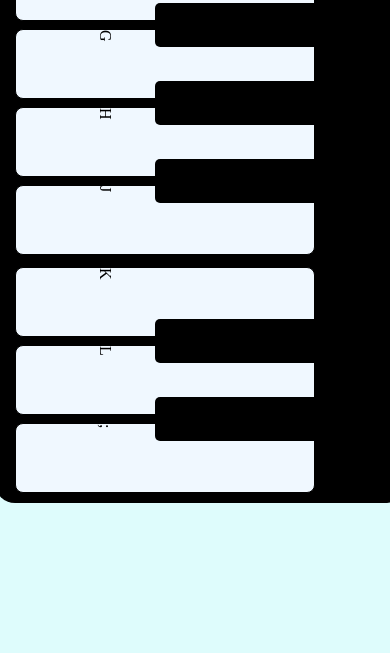
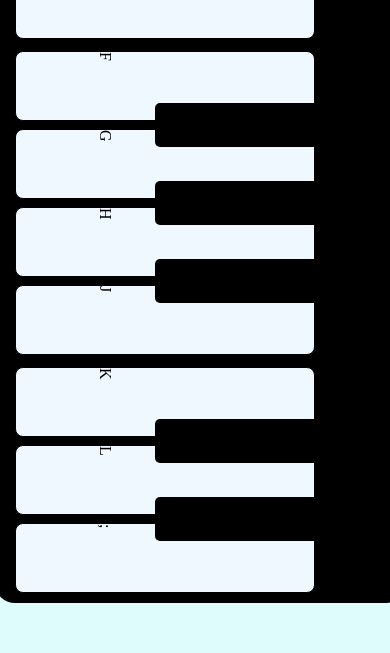
Before and after one commit to Ashwin19v/js-piano, a plain HTML site: page index.html in a window 390 px wide. Shown: the part 247-900 px from the top of the page. Before the commit the page ends 844 px from the top, so only its background shows below. Drawn offline with Linux system fonts and the light colour scheme.

Commit message:
Update style.css

```diff
--- a/style.css
+++ b/style.css
@@ -73,7 +73,7 @@ li {
 @media (max-width: 800px) {
   .outline {
 
-    margin: 150px 100px;
+    margin: 250px 100px;
     transform: rotate(90deg);
   }
 
```
